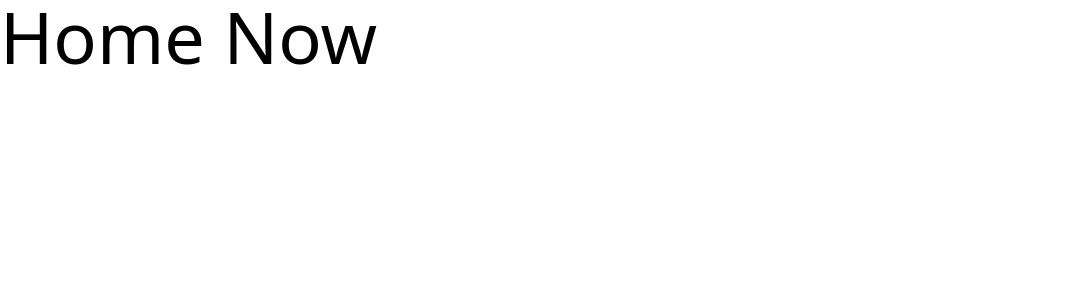
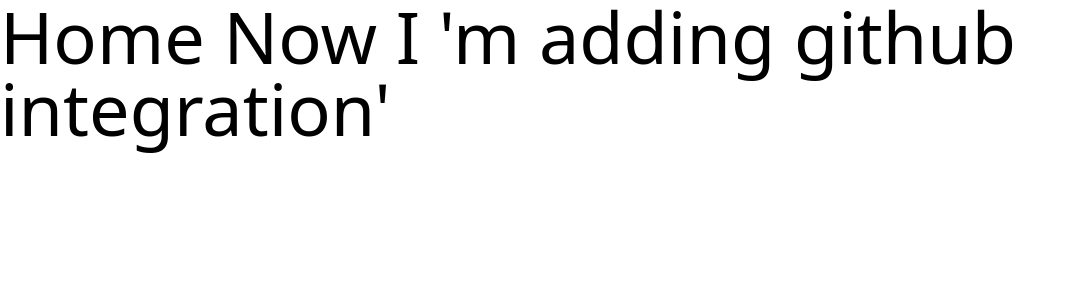
Before and after one commit to codingrank/codingrank-website, a Nuxt app: page / in a window 1280 px wide. Shown: the top 300 px of the page, without its empty margins (0-1070 px from the left). Built offline with nearby package versions, Linux system fonts and the light colour scheme.

Commit message:
Update: Adding github api

```diff
--- a/pages/index.vue
+++ b/pages/index.vue
@@ -1,5 +1,5 @@
 <template>
     <div>
-        <h1 class="text-7xl">Home Now</h1>
+        <h1 class="text-7xl">Home Now I 'm adding github integration'</h1>
     </div>
 </template>
```
